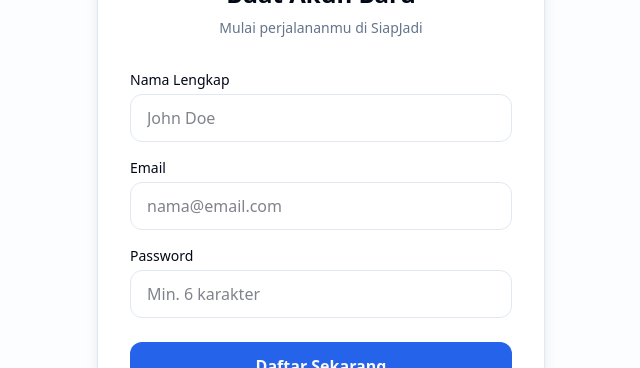
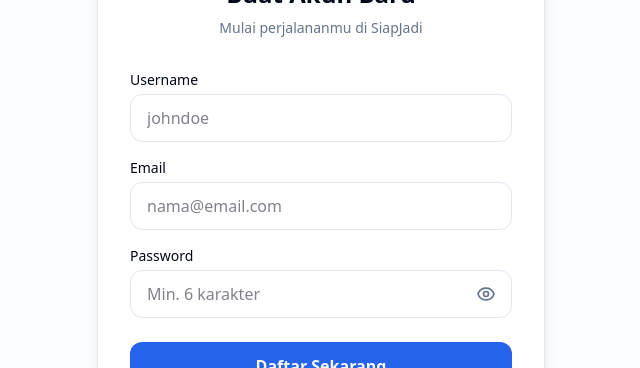
Before and after one commit to kingfayd/siapjadi, a Next.js app: page /register in a window 1280 px wide. Shown: the part 218-586 px from the top of the page, without its empty margins (319-959 px from the left). Built offline with nearby package versions, Linux system fonts and the light colour scheme; no server answers.

Commit message:
Update login and register pages

```diff
--- a/app/login/page.tsx
+++ b/app/login/page.tsx
@@ -10,6 +10,7 @@ export default function LoginPage() {
     const [password, setPassword] = useState('')
     const [loading, setLoading] = useState(false)
     const [error, setError] = useState<string | null>(null)
+    const [showPassword, setShowPassword] = useState(false)
     const router = useRouter()
 
     const handleLogin = async (e: React.FormEvent) => {
@@ -66,14 +67,33 @@ export default function LoginPage() {
                         </div>
                         <div>
                             <label className="block text-sm font-medium mb-1">Password</label>
+                            <div className="relative">
                                 <input
-                                type="password"
+                                    type={showPassword ? 'text' : 'password'}
                                     required
-                                className="w-full h-12 px-4 rounded-lg bg-background border focus:ring-2 focus:ring-primary outline-none transition-all"
+                                    className="w-full h-12 px-4 pr-12 rounded-lg bg-background border focus:ring-2 focus:ring-primary outline-none transition-all"
                                     placeholder="••••••••"
                                     value={password}
                                     onChange={(e) => setPassword(e.target.value)}
                                 />
+                                <button
+                                    type="button"
+                                    onClick={() => setShowPassword(!showPassword)}
+                                    className="absolute right-3 top-1/2 -translate-y-1/2 p-1 text-muted-foreground hover:text-foreground transition-colors"
+                                    aria-label={showPassword ? 'Sembunyikan password' : 'Tampilkan password'}
+                                >
+                                    {showPassword ? (
+                                        <svg className="h-5 w-5" fill="none" viewBox="0 0 24 24" stroke="currentColor">
+                                            <path strokeLinecap="round" strokeLinejoin="round" strokeWidth={2} d="M13.875 18.825A10.05 10.05 0 0112 19c-4.478 0-8.268-2.943-9.543-7a9.97 9.97 0 011.563-3.029m5.858.908a3 3 0 114.243 4.243M9.878 9.878l4.242 4.242M9.878 9.878L3 3m6.878 6.878L21 21" />
+                                        </svg>
+                                    ) : (
+                                        <svg className="h-5 w-5" fill="none" viewBox="0 0 24 24" stroke="currentColor">
+                                            <path strokeLinecap="round" strokeLinejoin="round" strokeWidth={2} d="M15 12a3 3 0 11-6 0 3 3 0 016 0z" />
+                                            <path strokeLinecap="round" strokeLinejoin="round" strokeWidth={2} d="M2.458 12C3.732 7.943 7.523 5 12 5c4.478 0 8.268 2.943 9.542 7-1.274 4.057-5.064 7-9.542 7-4.477 0-8.268-2.943-9.542-7z" />
+                                        </svg>
+                                    )}
+                                </button>
+                            </div>
                         </div>
                     </div>
 
--- a/app/register/page.tsx
+++ b/app/register/page.tsx
@@ -12,6 +12,7 @@ function RegisterContent() {
     const [loading, setLoading] = useState(false)
     const [error, setError] = useState<string | null>(null)
     const [success, setSuccess] = useState(false)
+    const [showPassword, setShowPassword] = useState(false)
     const handleRegister = async (e: React.FormEvent) => {
         e.preventDefault()
         setLoading(true)
@@ -82,12 +83,12 @@ function RegisterContent() {
 
                     <div className="space-y-4">
                         <div>
-                            <label className="block text-sm font-medium mb-1">Nama Lengkap</label>
+                            <label className="block text-sm font-medium mb-1">Username</label>
                             <input
                                 type="text"
                                 required
                                 className="w-full h-12 px-4 rounded-lg bg-background border focus:ring-2 focus:ring-primary outline-none transition-all"
-                                placeholder="John Doe"
+                                placeholder="johndoe"
                                 value={name}
                                 onChange={(e) => setName(e.target.value)}
                             />
@@ -105,14 +106,33 @@ function RegisterContent() {
                         </div>
                         <div>
                             <label className="block text-sm font-medium mb-1">Password</label>
+                            <div className="relative">
                                 <input
-                                type="password"
+                                    type={showPassword ? 'text' : 'password'}
                                     required
-                                className="w-full h-12 px-4 rounded-lg bg-background border focus:ring-2 focus:ring-primary outline-none transition-all"
+                                    className="w-full h-12 px-4 pr-12 rounded-lg bg-background border focus:ring-2 focus:ring-primary outline-none transition-all"
                                     placeholder="Min. 6 karakter"
                                     value={password}
                                     onChange={(e) => setPassword(e.target.value)}
                                 />
+                                <button
+                                    type="button"
+                                    onClick={() => setShowPassword(!showPassword)}
+                                    className="absolute right-3 top-1/2 -translate-y-1/2 p-1 text-muted-foreground hover:text-foreground transition-colors"
+                                    aria-label={showPassword ? 'Sembunyikan password' : 'Tampilkan password'}
+                                >
+                                    {showPassword ? (
+                                        <svg className="h-5 w-5" fill="none" viewBox="0 0 24 24" stroke="currentColor">
+                                            <path strokeLinecap="round" strokeLinejoin="round" strokeWidth={2} d="M13.875 18.825A10.05 10.05 0 0112 19c-4.478 0-8.268-2.943-9.543-7a9.97 9.97 0 011.563-3.029m5.858.908a3 3 0 114.243 4.243M9.878 9.878l4.242 4.242M9.878 9.878L3 3m6.878 6.878L21 21" />
+                                        </svg>
+                                    ) : (
+                                        <svg className="h-5 w-5" fill="none" viewBox="0 0 24 24" stroke="currentColor">
+                                            <path strokeLinecap="round" strokeLinejoin="round" strokeWidth={2} d="M15 12a3 3 0 11-6 0 3 3 0 016 0z" />
+                                            <path strokeLinecap="round" strokeLinejoin="round" strokeWidth={2} d="M2.458 12C3.732 7.943 7.523 5 12 5c4.478 0 8.268 2.943 9.542 7-1.274 4.057-5.064 7-9.542 7-4.477 0-8.268-2.943-9.542-7z" />
+                                        </svg>
+                                    )}
+                                </button>
+                            </div>
                         </div>
                     </div>
 
```
Lines whose indentation alone changed are shown as unchanged.
